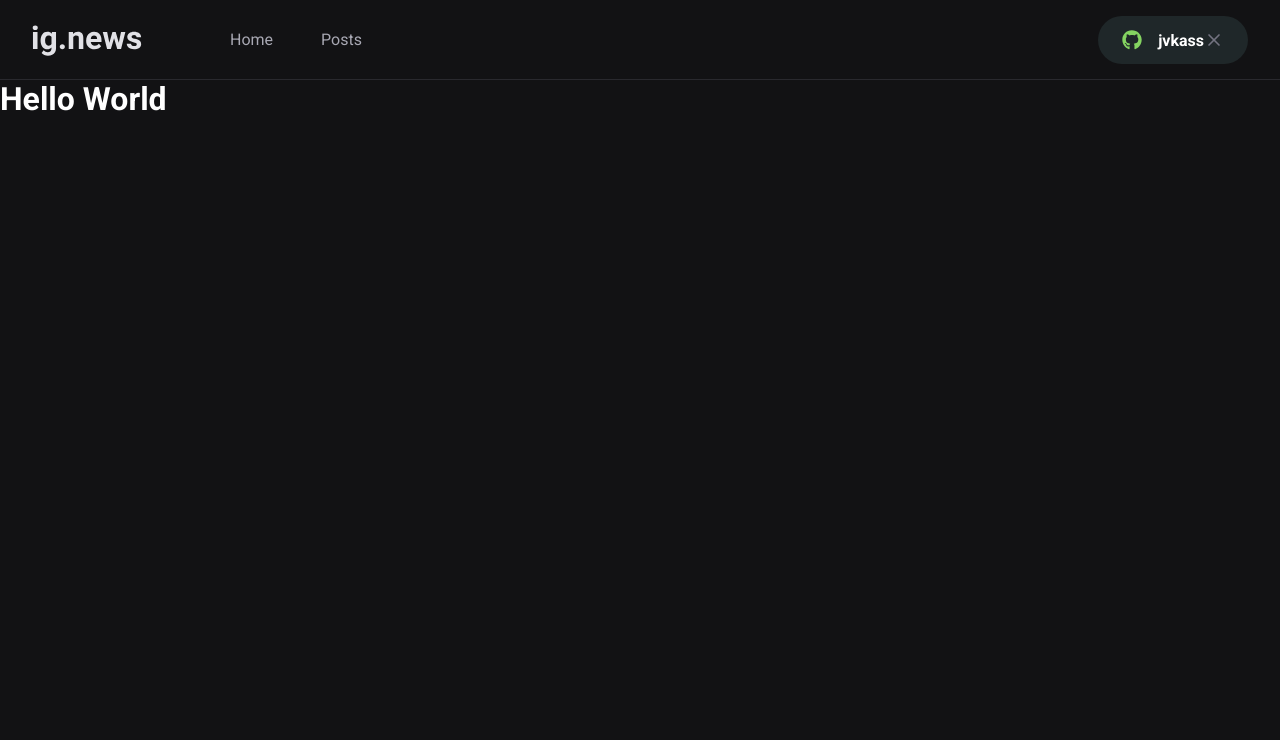
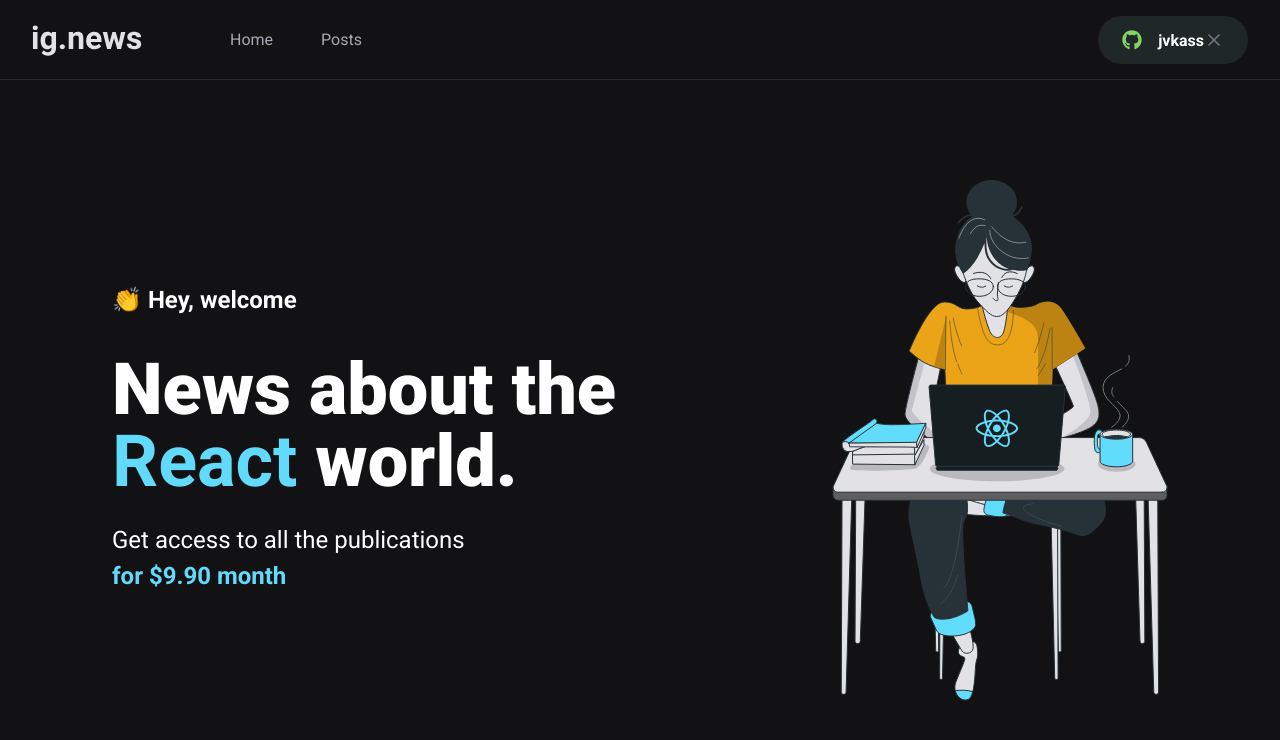
Before and after one commit to jvkass/ignews, a Next.js app: page / in a window 1280 px wide. Shown: the top 740 px of the page. Built offline with nearby package versions, Linux system fonts and the light colour scheme.

Commit message:
Finalização da pagina home

```diff
--- /dev/null
+++ b/src/pages/home.module.scss
@@ -0,0 +1,43 @@
+.contentContainer {
+    width: 100%;
+    max-width: 1120px;
+    margin: 0 auto;
+    padding: 0 2rem;
+    height: calc(100vh - 5rem);
+
+    display: flex;
+    align-items: center;
+    justify-content: space-between;
+}
+
+.hero {
+    max-width: 600px;
+
+    span {
+        font-size: 1.5rem;
+        font-weight: bold;
+    }
+
+    h1 {
+        font-size: 4.5rem;
+        line-height: 4.5rem;
+        font-weight: 900;
+        margin-top: 2.5rem;
+
+        span {
+            font-size: 4.5rem;
+            color: var(--cyan-500);
+        }
+    }
+
+    p {
+        font-size: 1.5rem;
+        line-height: 2.25rem;
+        margin-top: 1.5rem;
+
+        span {
+            color: var(--cyan-500);
+            font-weight: bold;
+        }
+    }
+}
--- a/src/pages/index.tsx
+++ b/src/pages/index.tsx
@@ -1,4 +1,6 @@
 import Head from 'next/head'
+
+import styles from './home.module.scss'
 
 export default function Home() {
   return (
@@ -6,9 +8,19 @@
       <Head>
         <title>Inicio | ig.news</title>
       </Head>
-      <h1>
-        Hello <span>World</span>
-      </h1>
+
+      <main className={styles.contentContainer}>
+        <section className={styles.hero}>
+          <span>👏 Hey, welcome</span>
+          <h1>News about the <span>React</span> world.</h1>
+          <p>
+            Get access to all the publications <br/>
+            <span>for $9.90 month</span>
+          </p>
+        </section>
+
+        <img src="/images/avatar.svg" alt="Girl coding"/>
+      </main>
     </>
   )
 }
```
